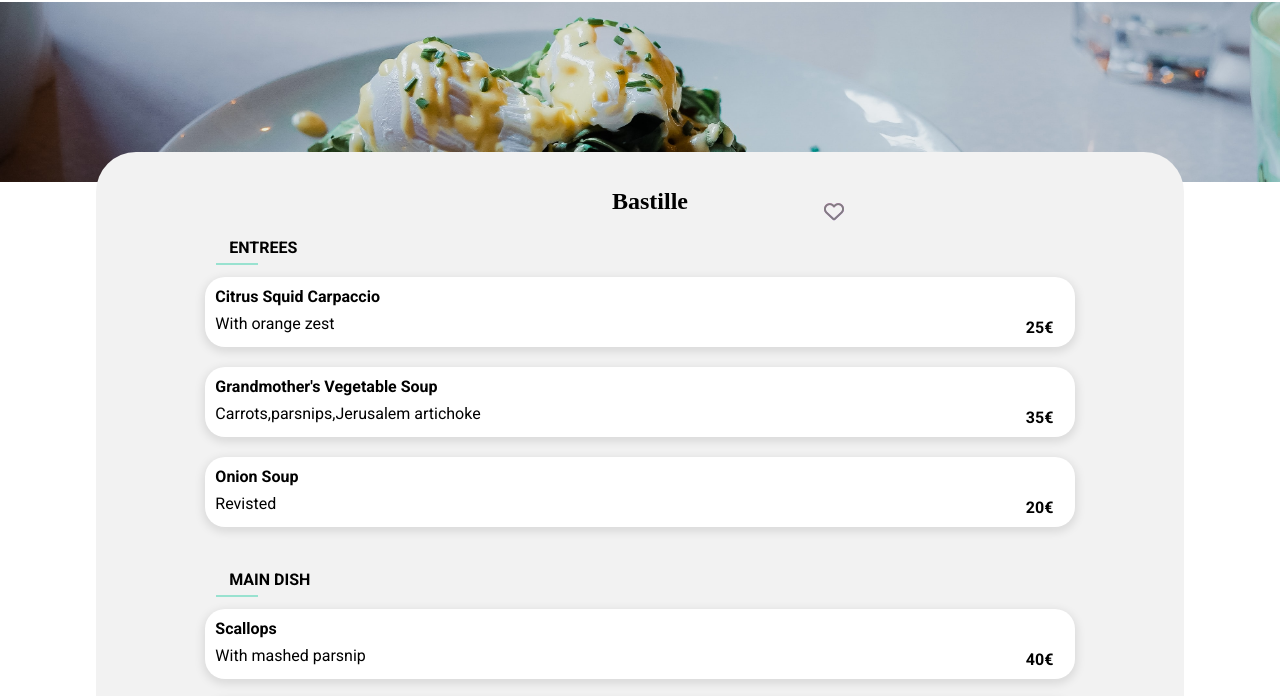
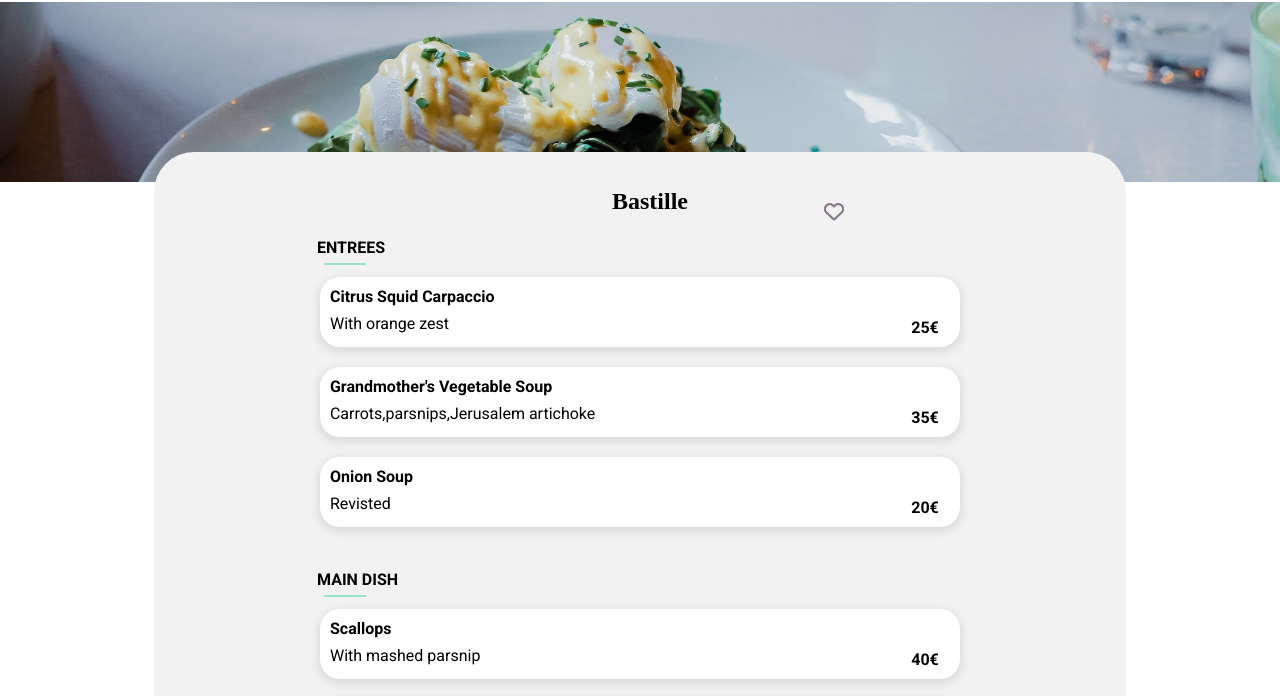
Before and after one commit to somykm/project3, a website: page pages/palette.html in a window 1280 px wide. Shown: the part 61-757 px from the top of the page. Drawn offline with Linux system fonts and the light colour scheme; a web font is replaced by a local one.

Commit message:
fixed the position of "hr"for desktop/ipad

```diff
--- a/sass/main.scss
+++ b/sass/main.scss
@@ -560,7 +560,7 @@ header {
       display: flex;
       justify-content: end;
       position: absolute;
-      padding: 10px 25px 0 0;
+      padding: 10px 40px 0 0;
       margin: 20px 0 0 300px;
     }
   }
--- a/sass/pages/_palette.scss
+++ b/sass/pages/_palette.scss
@@ -46,14 +46,14 @@ nav a {
     display: flex;
     justify-content: center;
     align-items: center;
-    width: 75%;
+    width: 76%;
   }
 
   @media (min-width:768px) {
     display: flex;
     justify-content: center;
     align-items: center;
-    width: 85%;
+    width: 76%;
   }
 
   h1 {
@@ -84,12 +84,11 @@ nav a {
 
     @media (min-width:992px) {
       margin-bottom: 4px;
-      margin-left: -24px;
     }
 
     @media (min-width:768px) {
       margin-bottom: 4px;
-      margin-left: -60px;
+      margin-left: 35px;
     }
   }
 
@@ -98,14 +97,14 @@ nav a {
 
     @media (min-width:992px) {
       text-align: left;
-      margin-left: 11%;
+      margin-left: 17.5%;
       margin-bottom: 12px;
       margin-top: 2px;
     }
 
     @media (min-width:768px) {
       text-align: left;
-      margin-left: 11%;
+      margin-left: 17.5%;
       margin-bottom: 12px;
       margin-top: 2px;
     }
@@ -119,11 +118,11 @@ nav a {
     gap: 20px;
 
     @media(min-width:992px) {
-      width: 75%;
+      width: 70%;
     }
 
     @media(min-width:768px) {
-      width: 85%; //space around cards
+      width: 70%; //space around cards
     }
 
     .menu-card {
```
Also changed, not shown: css/style.css, 1 other file.
